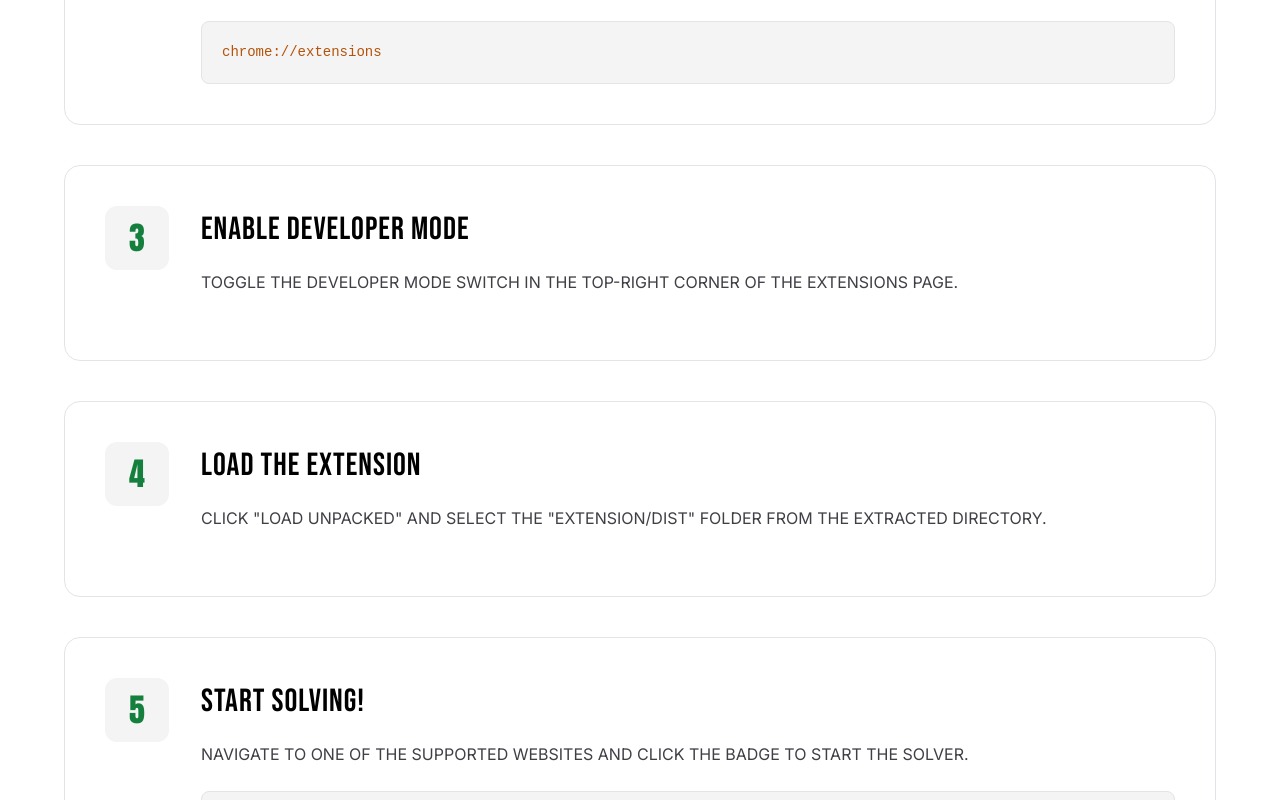
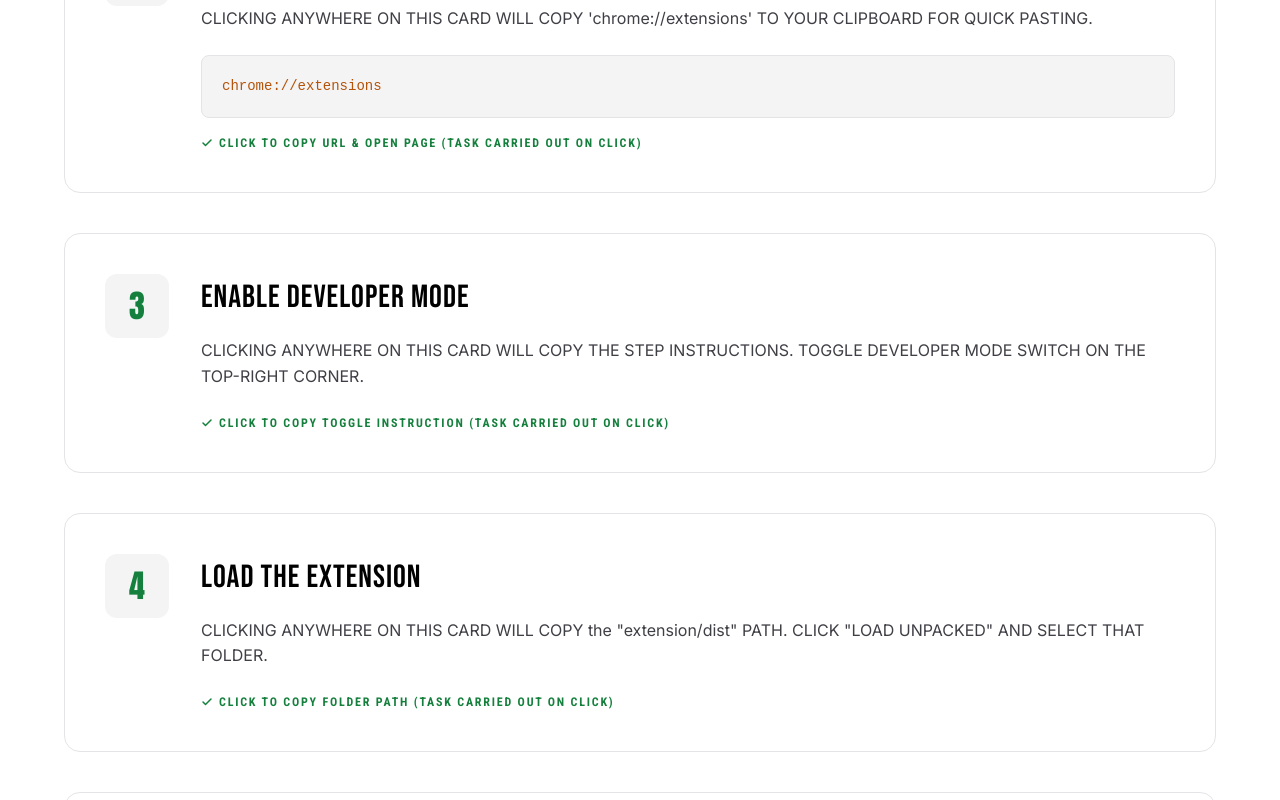
Before and after one commit to naitaj/wordle, a React (Vite) app: page /install in a window 1280 px wide. Shown: the part 900-1700 px from the top of the page. Built offline with nearby package versions, Linux system fonts and the light colour scheme.

Commit message:
Make install guide cards interactive and display custom feedback toast

```diff
--- a/src/pages/InstallGuidePage.tsx
+++ b/src/pages/InstallGuidePage.tsx
@@ -3,8 +3,18 @@ import { motion } from 'framer-motion';
 import { Link } from 'react-router-dom';
 
 export const InstallGuidePage = () => {
+  const [toastMessage, setToastMessage] = useState<string | null>(null);
   const [activeStep, setActiveStep] = useState(1);
   const stepRefs = useRef<(HTMLDivElement | null)[]>([]);
+
+  const showToast = (message: string) => {
+    setToastMessage(message);
+    // Auto clear after 3 seconds
+    const timer = setTimeout(() => {
+      setToastMessage(null);
+    }, 3000);
+    return () => clearTimeout(timer);
+  };
 
   interface Step {
     id: number;
@@ -15,39 +25,76 @@ export const InstallGuidePage = () => {
       text: string;
       url: string;
     };
+    actionLabel?: string;
   }
 
   const steps: Step[] = [
     {
       id: 1,
       title: 'DOWNLOAD THE EXTENSION',
-      desc: 'CLICK HERE TO DOWNLOAD THE EXTENSION ZIP FILE AND EXTRACT IT ON YOUR COMPUTER.',
+      desc: 'CLICKING ANYWHERE ON THIS CARD WILL AUTOMATICALLY DOWNLOAD THE EXTENSION ZIP FILE TO YOUR COMPUTER.',
       code: 'Click this card to download ZIP directly\nOr clone: git clone https://github.com/naitaj/wordle.git',
+      actionLabel: 'CLICK TO DOWNLOAD ZIP FILE'
     },
     {
       id: 2,
       title: 'OPEN CHROME EXTENSIONS',
-      desc: "OPEN YOUR BROWSER'S EXTENSION MANAGEMENT PAGE.",
+      desc: "CLICKING ANYWHERE ON THIS CARD WILL COPY 'chrome://extensions' TO YOUR CLIPBOARD FOR QUICK PASTING.",
       code: 'chrome://extensions',
+      actionLabel: 'CLICK TO COPY URL & OPEN PAGE'
     },
     {
       id: 3,
       title: 'ENABLE DEVELOPER MODE',
-      desc: 'TOGGLE THE DEVELOPER MODE SWITCH IN THE TOP-RIGHT CORNER OF THE EXTENSIONS PAGE.',
+      desc: 'CLICKING ANYWHERE ON THIS CARD WILL COPY THE STEP INSTRUCTIONS. TOGGLE DEVELOPER MODE SWITCH ON THE TOP-RIGHT CORNER.',
+      actionLabel: 'CLICK TO COPY TOGGLE INSTRUCTION'
     },
     {
       id: 4,
       title: 'LOAD THE EXTENSION',
-      desc: 'CLICK "LOAD UNPACKED" AND SELECT THE "EXTENSION/DIST" FOLDER FROM THE EXTRACTED DIRECTORY.',
+      desc: 'CLICKING ANYWHERE ON THIS CARD WILL COPY the "extension/dist" PATH. CLICK "LOAD UNPACKED" AND SELECT THAT FOLDER.',
+      actionLabel: 'CLICK TO COPY FOLDER PATH'
     },
     {
       id: 5,
       title: 'START SOLVING!',
-      desc: 'NAVIGATE TO ONE OF THE SUPPORTED WEBSITES AND CLICK THE BADGE TO START THE SOLVER.',
+      desc: 'CLICKING ANYWHERE ON THIS CARD WILL LAUNCH THE COMPANION WORDLE GAMES AND START THE SOLVER.',
       code: 'https://www.nytimes.com/games/wordle/index.html\nhttps://wordleunlimited.org/',
       link: { text: 'CHECK INSTALLATION', url: '/check' },
+      actionLabel: 'CLICK TO LAUNCH GAME SITES'
     },
   ];
+
+  const handleCardClick = (stepId: number) => {
+    switch (stepId) {
+      case 1:
+        window.location.href = 'https://github.com/naitaj/wordle/archive/refs/heads/main.zip';
+        showToast('🚀 DOWNLOADING EXTENSION ZIP FILE...');
+        break;
+      case 2:
+        navigator.clipboard.writeText('chrome://extensions');
+        showToast('📋 COPIED "chrome://extensions" TO CLIPBOARD!');
+        try {
+          window.open('chrome://extensions', '_blank');
+        } catch (e) {
+          // ignore popup blocker
+        }
+        break;
+      case 3:
+        navigator.clipboard.writeText('In chrome://extensions, toggle on the "Developer mode" switch in the top-right corner.');
+        showToast('📋 COPIED DEVELOPER MODE INSTRUCTION!');
+        break;
+      case 4:
+        navigator.clipboard.writeText('extension/dist');
+        showToast('📋 COPIED PATH "extension/dist" TO CLIPBOARD!');
+        break;
+      case 5:
+        window.open('https://wordleunlimited.org/', '_blank');
+        window.open('https://www.nytimes.com/games/wordle/index.html', '_blank');
+        showToast('🎯 OPENED GAME SITES IN NEW TABS!');
+        break;
+    }
+  };
 
   useEffect(() => {
     const observer = new IntersectionObserver(
@@ -120,9 +167,7 @@ export const InstallGuidePage = () => {
                 key={step.id}
                 onClick={() => {
                   stepRefs.current[step.id - 1]?.scrollIntoView({ behavior: 'smooth', block: 'center' });
-                  if (step.id === 1) {
-                    window.location.href = 'https://github.com/naitaj/wordle/archive/refs/heads/main.zip';
-                  }
+                  handleCardClick(step.id);
                 }}
                 title={`Go to Step ${step.id}: ${step.title}`}
                 style={{
@@ -151,10 +196,8 @@ export const InstallGuidePage = () => {
               whileInView={{ opacity: 1, x: 0 }}
               viewport={{ once: true, margin: '-100px' }}
               transition={{ duration: 0.5, delay: 0.1 }}
-              onClick={step.id === 1 ? () => {
-                window.location.href = 'https://github.com/naitaj/wordle/archive/refs/heads/main.zip';
-              } : undefined}
-              whileHover={step.id === 1 ? { scale: 1.01 } : undefined}
+              onClick={() => handleCardClick(step.id)}
+              whileHover={{ scale: 1.01 }}
               style={{
                 display: 'flex',
                 gap: '32px',
@@ -163,7 +206,7 @@ export const InstallGuidePage = () => {
                 borderRadius: '16px',
                 padding: '40px',
                 alignItems: 'flex-start',
-                cursor: step.id === 1 ? 'pointer' : 'default',
+                cursor: 'pointer',
                 transition: 'all 0.3s ease'
               }}
               className="flex-col md:flex-row"
@@ -210,6 +253,7 @@ export const InstallGuidePage = () => {
                 {step.link && (
                   <Link
                     to={step.link.url}
+                    onClick={(e) => e.stopPropagation()} // Prevent double firing click handler
                     style={{
                       display: 'inline-block',
                       backgroundColor: 'var(--accent-green)',
@@ -224,6 +268,26 @@ export const InstallGuidePage = () => {
                   >
                     {step.link.text}
                   </Link>
+                )}
+
+                {step.actionLabel && (
+                  <div style={{
+                    marginTop: '16px',
+                    fontFamily: '"Roboto Condensed", sans-serif',
+                    fontSize: '12px',
+                    color: 'var(--accent-green)',
+                    letterSpacing: '0.15em',
+                    fontWeight: 700,
+                    textTransform: 'uppercase',
+                    display: 'flex',
+                    alignItems: 'center',
+                    gap: '6px'
+                  }}>
+                    <svg width="12" height="12" viewBox="0 0 24 24" fill="none" stroke="currentColor" strokeWidth="3" strokeLinecap="round" strokeLinejoin="round">
+                      <polyline points="20 6 9 17 4 12"></polyline>
+                    </svg>
+                    {step.actionLabel} (TASK CARRIED OUT ON CLICK)
+                  </div>
                 )}
               </div>
             </motion.div>
@@ -281,6 +345,30 @@ export const InstallGuidePage = () => {
             </div>
           </motion.div>
         </section>
+        {/* Floating Toast Notification */}
+        {toastMessage && (
+          <motion.div
+            initial={{ opacity: 0, y: 50, scale: 0.9 }}
+            animate={{ opacity: 1, y: 0, scale: 1 }}
+            style={{
+              position: 'fixed',
+              bottom: '40px',
+              right: '40px',
+              backgroundColor: '#000000',
+              color: '#ffffff',
+              padding: '16px 24px',
+              borderRadius: '8px',
+              border: '1px solid var(--border-primary)',
+              fontFamily: '"Bebas Neue", sans-serif',
+              fontSize: '18px',
+              letterSpacing: '1px',
+              zIndex: 1000,
+              boxShadow: '0 10px 30px rgba(0,0,0,0.2)'
+            }}
+          >
+            {toastMessage}
+          </motion.div>
+        )}
 
       </div>
     </div>
```
